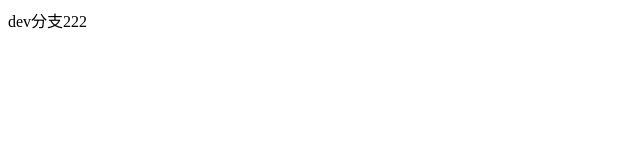
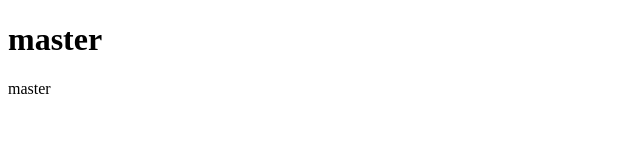
Before and after one commit to hzy18/-, a plain HTML site: page index.html in a window 1280 px wide. Shown: the whole page, without its empty margins (0-640 px from the left). Drawn offline with Linux system fonts and the light colour scheme.

Commit message:
master修改

```diff
--- a/index.html
+++ b/index.html
@@ -8,7 +8,10 @@
 </head>
 
 <body>
-    dev分支222
+    <h1>master</h1>
+    <div>
+        master
+    </div>
 </body>
 
 </html>
```
